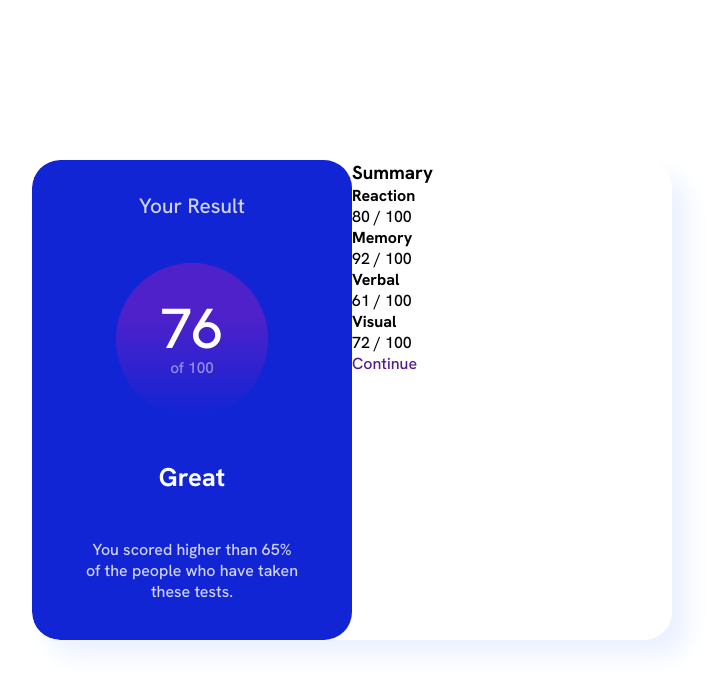
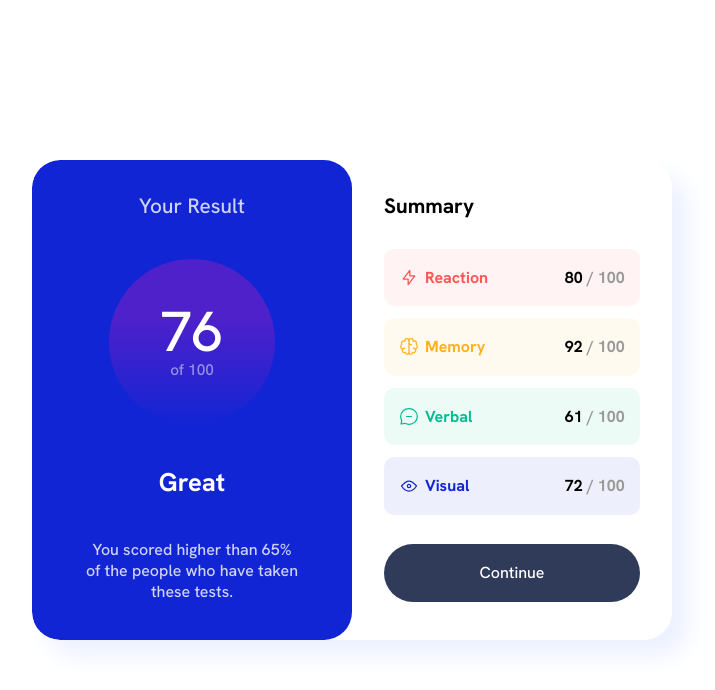
Before and after one commit to ayrtton/results-summary-component, a plain HTML site: page index.html in a window 1280 px wide. Shown: the whole page, without its empty margins (288-1003 px from the left). Drawn offline with Linux system fonts and the light colour scheme.

Commit message:
Set summary div styles for desktop devices

```diff
--- a/index.html
+++ b/index.html
@@ -20,21 +20,35 @@
             </div>
             <div class="summary">
                 <h3>Summary</h3>
+                <div class="features">
                     <div class="feature">
+                        <div class="title">
+                            <img src="assets/images/icon-reaction.svg" alt="" srcset="">
                             <h4>Reaction</h4>
-                    <div class="score">80 / 100</div>
+                        </div>
+                        <p class="score"><span>80</span> / 100</p>
                     </div>
                     <div class="feature">
+                        <div class="title">
+                            <img src="assets/images/icon-memory.svg" alt="" srcset="">
                             <h4>Memory</h4>
-                    <div class="score">92 / 100</div>
+                        </div>
+                        <p class="score"><span>92</span> / 100</p>
                     </div>
                     <div class="feature">
+                        <div class="title">
+                            <img src="assets/images/icon-verbal.svg" alt="" srcset="">
                             <h4>Verbal</h4>
-                    <div class="score">61 / 100</div>
+                        </div>
+                        <p class="score"><span>61</span> / 100</p>
                     </div>
                     <div class="feature">
+                        <div class="title">
+                            <img src="assets/images/icon-visual.svg" alt="" srcset="">
                             <h4>Visual</h4>
-                    <div class="score">72 / 100</div>
+                        </div>
+                        <p class="score"><span>72</span> / 100</p>
+                    </div>
                 </div>
                 <a href="">Continue</a>
             </div>
--- a/style.scss
+++ b/style.scss
@@ -2,9 +2,13 @@
 
 // Primary
 $light_red: hsl(0, 100%, 67%);
+$light_red_bg: hsl(0, 100%, 67%, 0.07);
 $orange_yellow: hsl(39, 100%, 56%);
+$orange_yellow_bg: hsl(39, 100%, 56%, 0.07);
 $green_teal: hsl(166, 100%, 37%);
+$green_teal_bg: hsl(166, 100%, 37%, 0.07);
 $cobalt_blue: hsl(234, 85%, 45%);
+$cobalt_blue_bg: hsl(234, 85%, 45%, 0.07);
 
 // Gradients
 $light_slate_blue: hsl(252, 100%, 67%);
@@ -14,6 +18,8 @@ $persian_blue: hsla(241, 72%, 46%, 0);
 
 // Neutral
 $white: hsl(0, 0%, 100%);
+$black: hsl(0, 0%, 0%);
+$gray: hsl(0, 0%, 60%);
 $pale_blue: hsl(221, 100%, 96%);
 $light_lavender: hsl(241, 100%, 89%);
 $dark_gray_blue: hsl(224, 30%, 27%);
@@ -38,27 +44,34 @@ $dark_gray_blue: hsl(224, 30%, 27%);
         overflow: hidden;
         box-shadow: 1rem 1rem 1.5rem $pale_blue;
 
-        .results {
+        .results, .summary {
             width: 50%;
-            background-color: $cobalt_blue;
-            color: $white;
             display: flex;
             flex-direction: column;
             justify-content: space-between;
             align-items: center;
+            padding: 5% 5% 6%;
+        }
+
+        .results {
+            background-color: $cobalt_blue;
+            color: $white;
             text-align: center;
             border-radius: 3.5vh;
-            padding: 5% 8% 6%;
 
             h3, p {
                 font-weight: 500;
                 opacity: 0.8;
             }
 
+            p {
+                width: 85%;
+            }
+
             .circle {
                 background: $violet_blue;
                 background: linear-gradient($violet_blue 35%, $persian_blue);
-                width: 70%;
+                width: 65%;
                 aspect-ratio: 1 / 1;
                 border-radius: 100%;
                 display: flex;
@@ -79,12 +92,93 @@ $dark_gray_blue: hsl(224, 30%, 27%);
         }
 
         .summary {
-            width: 50%;
+            h3 {
+                width: 100%;
+            }
+
+            .features {
+                width: 100%;
+                height: 65%;
+                display: flex;
+                flex-direction: column;
+                gap: 1.5vh;
+            }
+
+            .feature {
+                background-color: $pale_blue;
+                width: 100%;
+                height: (100%)/4;
+                display: flex;
+                justify-content: space-between;
+                align-items: center;
+                padding: 0 1.2vw;
+                border-radius: 0.8vw;
+
+                .title {
+                    display: flex;
+                    gap: 0.5vw;
+                    align-items: center;
+                    height: 50%;
+                }
+
+                .score {
+                    font-weight: 700;
+                    color: $gray;
+
+                    span {
+                        color: $black;
+                    }
+                }
+            }
+
+            .feature:nth-child(1) {
+                background-color: $light_red_bg;
+
+                h4 {
+                    color: $light_red;
+                }
+            }
+
+            .feature:nth-child(2) {
+                background-color: $orange_yellow_bg;
+
+                h4 {
+                    color: $orange_yellow;
+                }
+            }
+
+
+            .feature:nth-child(3) {
+                background-color: $green_teal_bg;
+
+                h4 {
+                    color: $green_teal;
+                }
+            }
+
+            .feature:nth-child(4) {
+                background-color: $cobalt_blue_bg;
+
+                h4 {
+                    color: $cobalt_blue;
+                }
+            }
+
+            a {
+                background-color: $dark_gray_blue;
+                color: $white;
+                width: 100%;
+                height: 14%;
+                display: flex;
+                align-items: center;
+                justify-content: center;
+                border-radius: 3vw;
+            }
         }
     }
 
     @media (min-width: 1024px) {
-        .results {
+        .results, .summary {
             h3 {
                 font-size: 1.3rem;
             }
@@ -93,14 +187,20 @@ $dark_gray_blue: hsl(224, 30%, 27%);
                 font-size: 1.6rem;
             }
 
-            p {
+            .title {
+                img {
+                    height: 1.2rem;
+                }
+            }
+
+            p, a, h4 {
                 font-size: 1rem;
             }
         }
     }
 
     @media (min-width: 1440px) {
-        .results {
+        .results, .summary {
             h3 {
                 font-size: 1.6rem;
             }
@@ -109,14 +209,20 @@ $dark_gray_blue: hsl(224, 30%, 27%);
                 font-size: 2rem;
             }
 
-            p {
+            .title {
+                img {
+                    height: 1.7rem;
+                }
+            }
+
+            p, a, h4 {
                 font-size: 1.2rem;
             }
         }
     }
 
     @media (min-width: 2560px) {
-        .results {
+        .results, .summary {
             h3 {
                 font-size: 2.5rem;
             }
@@ -125,7 +231,13 @@ $dark_gray_blue: hsl(224, 30%, 27%);
                 font-size: 3.2rem;
             }
 
-            p {
+            .title {
+                img {
+                    height: 2.5rem;
+                }
+            }
+
+            p, a, h4 {
                 font-size: 2rem;
             }
         }
```
Also changed, not shown: style.css, 1 other file. Lines whose indentation alone changed are shown as unchanged.
